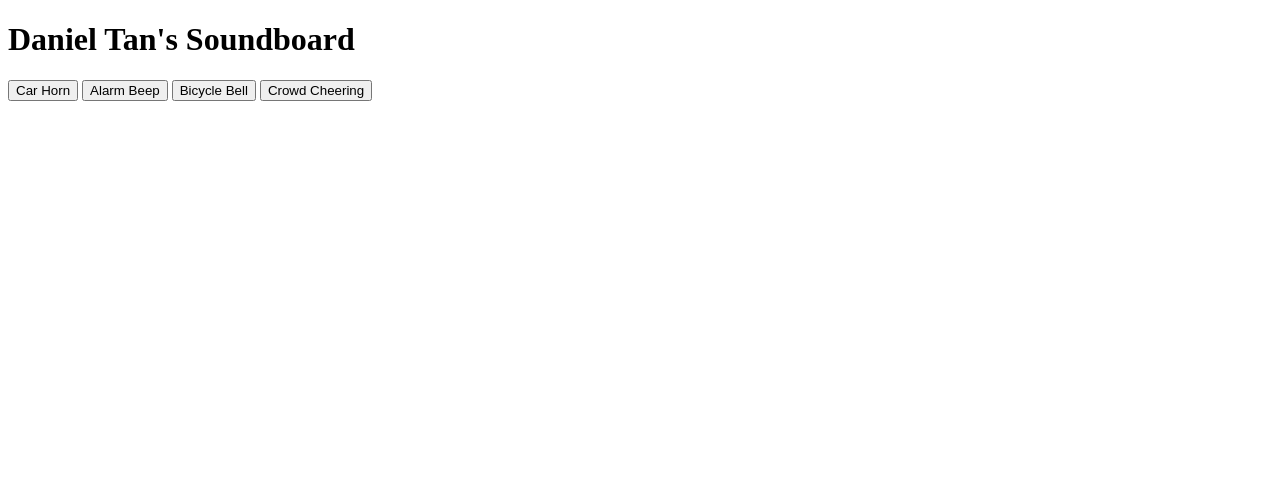
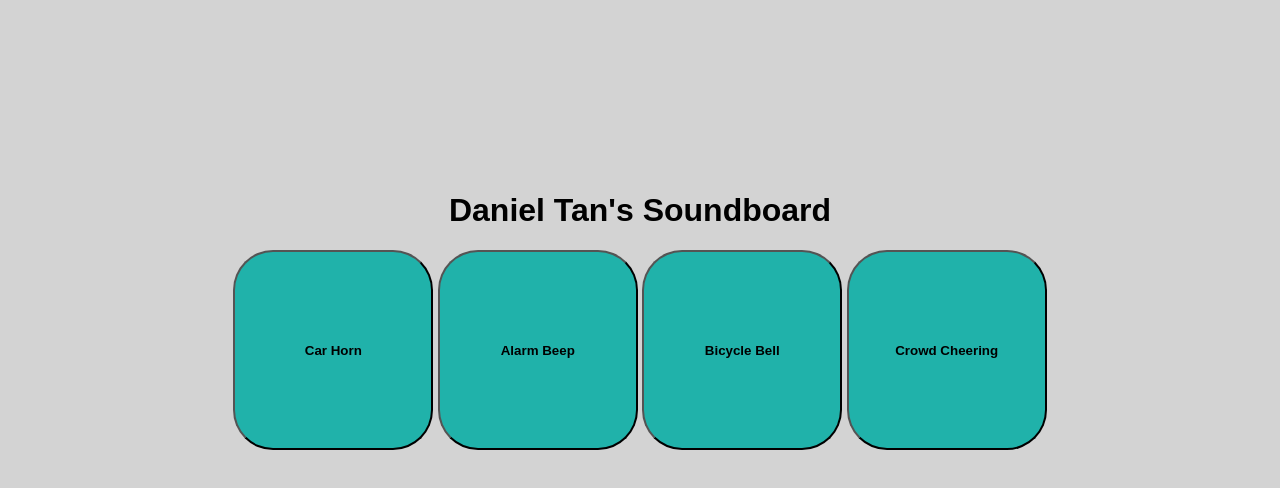
Before and after one commit to tandaniel426/mi349_soundboard, a plain HTML site: page index.html in a window 1280 px wide. Drawn offline with Linux system fonts and the light colour scheme.

Commit message:
changes to JS and CSS

```diff
--- a/soundboard.js
+++ b/soundboard.js
@@ -13,3 +13,40 @@ function playBell() {
 function playCheering () {
     document.getElementById("cheering-sound").play();
 }
+
+let hornButton = document.getElementById("horn");
+let alarmButton = document.getElementById("alarm");
+let bellButton = document.getElementById("bell");
+let cheeringButton = document.getElementById("cheering");
+
+hornButton.onmouseenter = function () {
+    playHorn();
+}
+
+hornButton.onclick = function () {
+    playHorn();
+}
+
+alarmButton.onmouseenter = function () {
+    playAlarm();
+}
+
+alarmButton.onclick = function () {
+    playAlarm();
+}
+
+bellButton.onmouseenter = function () {
+    playBell();
+}
+
+bellButton.onclick = function () {
+    playBell();
+}
+
+cheeringButton.onmouseenter = function () {
+    playCheering();
+}
+
+cheeringButton.onclick = function () {
+    playCheering();
+}
--- a/style.css
+++ b/style.css
@@ -0,0 +1,21 @@
+body {
+    margin-top: 15%;
+    margin-bottom: 20%;
+    background-color: lightgray;
+    font-family: Arial, Helvetica, sans-serif;
+    text-align: center;
+}
+
+.button-holder {
+    text-align: center;
+    vertical-align: middle;
+}
+
+button {
+    padding: 30px;
+    width: 200px;
+    height: 200px;
+    border-radius: 20%;
+    background-color: lightseagreen;
+    font-weight: bold;
+}
```
Also changed, not shown: index.html (+4 -8 lines).
